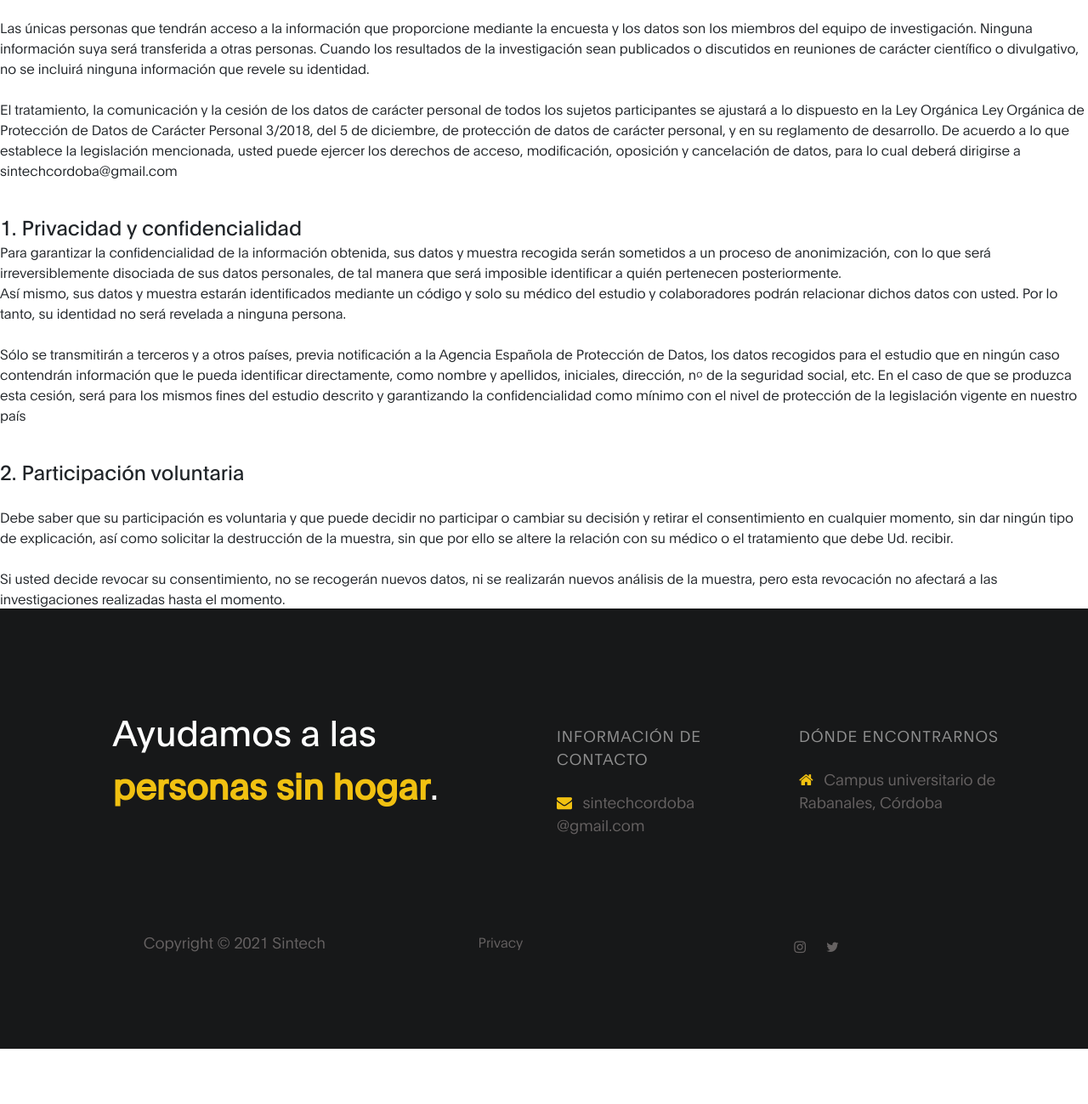
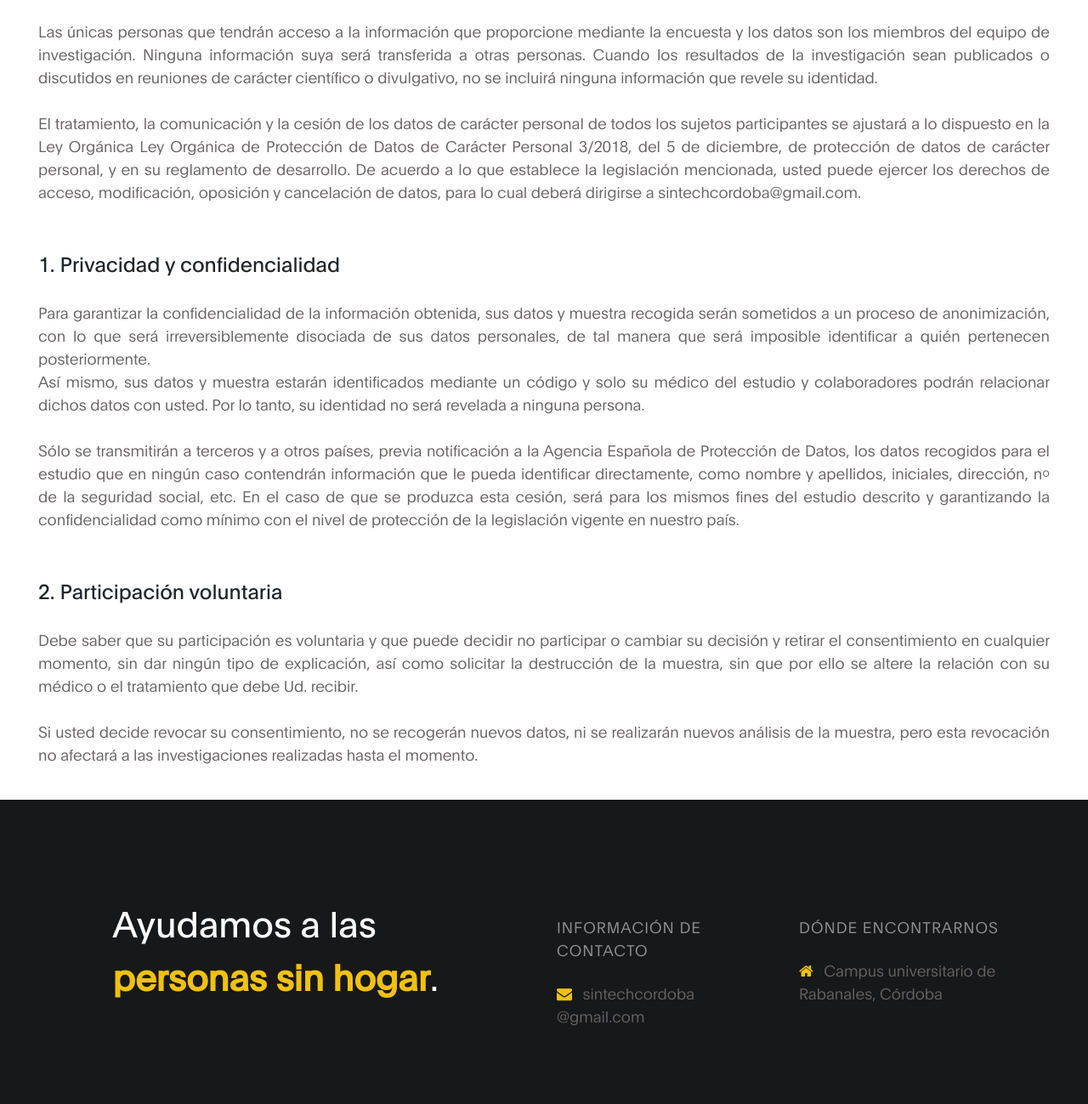
Before and after one commit to SintechCordoba/SintechCordoba.github.io, a plain HTML site: page privacity.html in a window 1280 px wide. Shown: the part 181-1480 px from the top of the page at 85% size. Before the commit the page ends 1415 px from the top, so only its background shows below. Drawn offline with Linux system fonts and the light colour scheme.

Commit message:
cambios leves

```diff
--- a/privacity.html
+++ b/privacity.html
@@ -61,7 +61,7 @@
         </div>
     </nav>
 
-    <div>
+    <div style="margin-left:45px;margin-right:45px;">
 
       <!-- <br/>De conformidad con el Reglamento (UE) 2016/679, del Parlamento Europeo y del Consejo, de 27 de abril de 2016, relativo a la  protección  de  las  personas  físicas  en  lo  que  respecta  al  tratamiento  de  datos  personales  y  a  la  libre  circulación  de  estos  datos (Reglamento General de Protección de Datos - RGPD), XXXEMPRESAXXX, informa alos  usuarios de  la  aplicación _______________________ (en adelante, la Aplicación), acerca del tratamiento de los datos personales, que ellos voluntariamente hayan facilitado durante el proceso de registro, acceso y utilización del servicio.
 
@@ -69,17 +69,29 @@
 
       XXXEMPRESAXXX, con CIF/NIF nº: ________________ y domicilio a efectos de notificaciones en: ________________________________________ e inscrita en el Registro Mercantil de_________________ Tomo _________, Folio  ___________,  Sección              ª,  Hoja  _______,  inscripción  ª  (en  adelante,  el  Responsable  del  Tratamiento),  es  la  entidadresponsable del tratamiento de los datos facilitados por los clientes de la Aplicación (en adelante, el/los Usuario/s). -->
       <h1>Política de privacidad</h1>
-      <br/>Las únicas personas que tendrán acceso a la información que proporcione mediante la encuesta y los datos son los miembros del equipo de investigación. Ninguna información suya será transferida a otras personas. Cuando los resultados de la investigación sean publicados o discutidos en reuniones de carácter científico o divulgativo, no se incluirá ninguna información que revele su identidad.
-      <br/><br/>El tratamiento, la comunicación y la cesión de los datos de carácter personal de todos los sujetos participantes se ajustará a lo dispuesto en la Ley Orgánica Ley Orgánica de Protección de Datos de Carácter Personal 3/2018, del 5 de diciembre, de protección de datos de carácter personal, y en su reglamento de desarrollo. De acuerdo a lo que establece la legislación mencionada, usted puede ejercer los derechos de acceso, modificación, oposición y cancelación de datos, para lo cual deberá dirigirse a sintechcordoba@gmail.com
+      <p align="justify">
+
+        <br/>Las únicas personas que tendrán acceso a la información que proporcione mediante la encuesta y los datos son los miembros del equipo de investigación. Ninguna información suya será transferida a otras personas. Cuando los resultados de la investigación sean publicados o discutidos en reuniones de carácter científico o divulgativo, no se incluirá ninguna información que revele su identidad.
+        <br/><br/>El tratamiento, la comunicación y la cesión de los datos de carácter personal de todos los sujetos participantes se ajustará a lo dispuesto en la Ley Orgánica Ley Orgánica de Protección de Datos de Carácter Personal 3/2018, del 5 de diciembre, de protección de datos de carácter personal, y en su reglamento de desarrollo. De acuerdo a lo que establece la legislación mencionada, usted puede ejercer los derechos de acceso, modificación, oposición y cancelación de datos, para lo cual deberá dirigirse a sintechcordoba@gmail.com.
+
+      </p>
+
       <h3><br/> 1. Privacidad y confidencialidad</h3>
-      Para garantizar la confidencialidad de la información obtenida, sus datos y muestra recogida serán sometidos a un proceso de anonimización, con lo que será irreversiblemente disociada de sus datos personales, de tal manera que será imposible identificar a quién pertenecen posteriormente.
-      <br/>Así mismo, sus datos y muestra estarán identificados mediante un código y solo su médico del estudio y colaboradores podrán relacionar dichos datos con usted. Por lo tanto, su identidad no será revelada a ninguna persona.
-      <br/><br/>Sólo se transmitirán a terceros y a otros países, previa notificación a la Agencia Española de Protección de Datos, los datos recogidos para el estudio que en ningún caso contendrán información que le pueda identificar directamente, como nombre y apellidos, iniciales, dirección, nº de la seguridad social, etc. En el caso de que se produzca esta cesión, será para los mismos fines del estudio descrito y garantizando la confidencialidad como mínimo con el nivel de protección de la legislación vigente en nuestro país
+
+      <p align="justify">
+        <br/>Para garantizar la confidencialidad de la información obtenida, sus datos y muestra recogida serán sometidos a un proceso de anonimización, con lo que será irreversiblemente disociada de sus datos personales, de tal manera que será imposible identificar a quién pertenecen posteriormente.
+        <br/>Así mismo, sus datos y muestra estarán identificados mediante un código y solo su médico del estudio y colaboradores podrán relacionar dichos datos con usted. Por lo tanto, su identidad no será revelada a ninguna persona.
+        <br/><br/>Sólo se transmitirán a terceros y a otros países, previa notificación a la Agencia Española de Protección de Datos, los datos recogidos para el estudio que en ningún caso contendrán información que le pueda identificar directamente, como nombre y apellidos, iniciales, dirección, nº de la seguridad social, etc. En el caso de que se produzca esta cesión, será para los mismos fines del estudio descrito y garantizando la confidencialidad como mínimo con el nivel de protección de la legislación vigente en nuestro país.
+      </p>
+
 
       <h3><br/> 2. Participación voluntaria</h3>
-      <br/>Debe saber que su participación es voluntaria y que puede decidir no participar o cambiar su decisión y retirar el consentimiento en cualquier momento, sin dar ningún tipo de explicación, así como solicitar la destrucción de la muestra, sin que por ello se altere la relación con su médico o el tratamiento que debe Ud. recibir.
-      <br/><br/>Si usted decide revocar su consentimiento, no se recogerán nuevos datos, ni se realizarán nuevos análisis de la muestra, pero esta revocación no afectará a las investigaciones realizadas hasta el momento.
+      <p align="justify">
+        <br/>Debe saber que su participación es voluntaria y que puede decidir no participar o cambiar su decisión y retirar el consentimiento en cualquier momento, sin dar ningún tipo de explicación, así como solicitar la destrucción de la muestra, sin que por ello se altere la relación con su médico o el tratamiento que debe Ud. recibir.
+        <br/><br/>Si usted decide revocar su consentimiento, no se recogerán nuevos datos, ni se realizarán nuevos análisis de la muestra, pero esta revocación no afectará a las investigaciones realizadas hasta el momento.
 
+      </p>
+      <br/>
 
     </div>
 
```
Also changed, not shown: contact.html (+1 -1 lines), index.html (+1 -1 lines).
